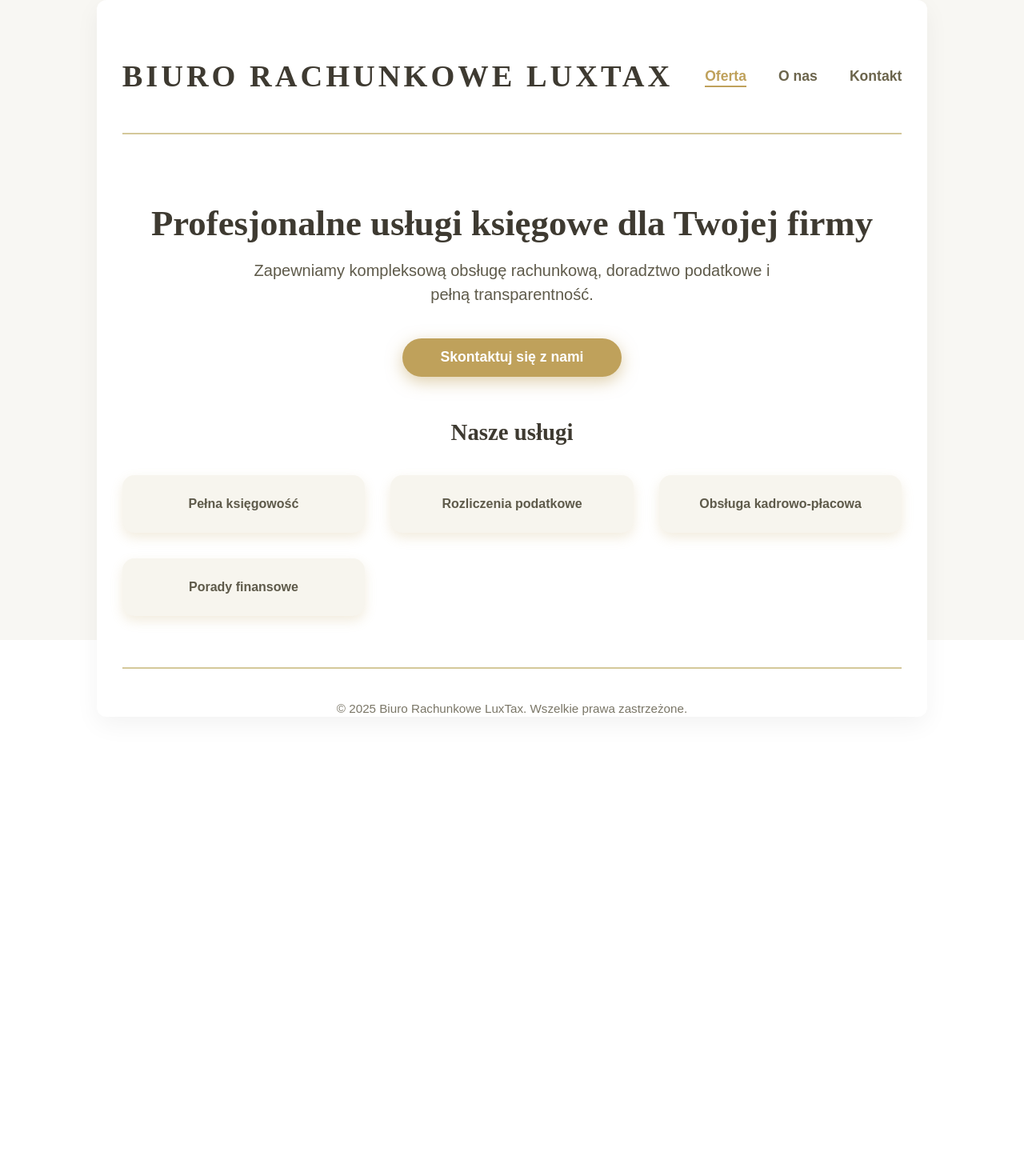
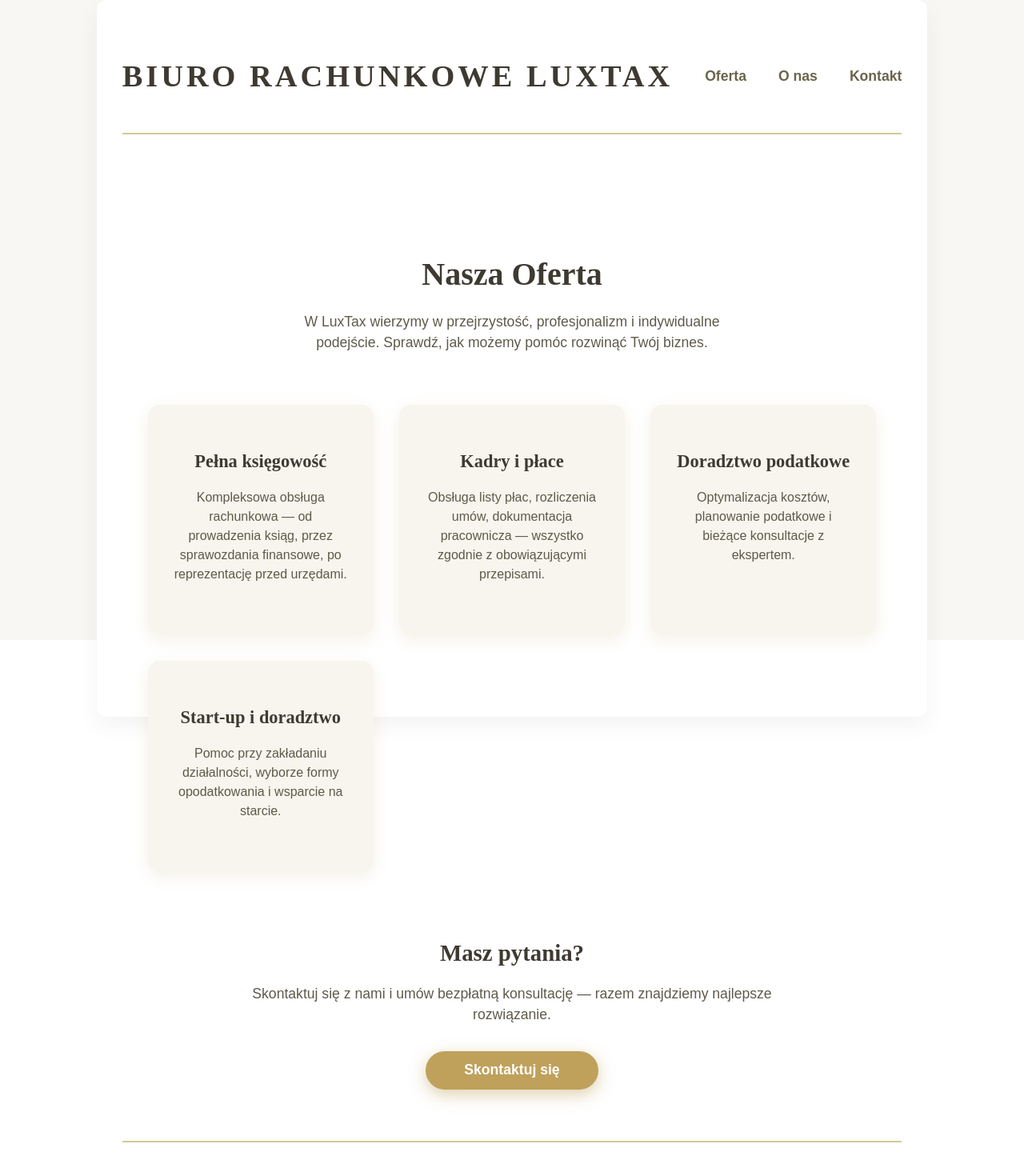
Before and after one commit to TreKooo/biuro-rach, a React (Vite) app: page / in a window 1280 px wide. Shown: the top 1470 px of the page at 80% size. Before the commit the page ends 937 px from the top, so only its background shows below. Built offline with nearby package versions, Linux system fonts and the light colour scheme.

Commit message:
Update Offer page with new design

```diff
--- a/package.json
+++ b/package.json
@@ -22,6 +22,7 @@
     "eslint": "^9.30.1",
     "eslint-plugin-react-hooks": "^5.2.0",
     "eslint-plugin-react-refresh": "^0.4.20",
+    "gh-pages": "^6.3.0",
     "globals": "^16.3.0",
     "typescript": "~5.8.3",
     "typescript-eslint": "^8.35.1",
--- a/src/App.tsx
+++ b/src/App.tsx
@@ -20,9 +20,8 @@ const App: React.FC = () => {
             <ul className="nav-list">
               <li>
                 <NavLink
-                  to="/"
+                  to="/offer"
                   className={({ isActive }) => (isActive ? "active" : "")}
-                  end
                 >
                   Oferta
                 </NavLink>
@@ -50,6 +49,7 @@ const App: React.FC = () => {
         <main className="main">
           <Routes>
             <Route path="/" element={<Offer />} />
+            <Route path="/offer" element={<Offer />} />
             <Route path="/about" element={<About />} />
             <Route path="/contact" element={<Contact />} />
           </Routes>
--- /dev/null
+++ b/src/pages/Offer.css
@@ -0,0 +1,88 @@
+.offer {
+  max-width: 1200px;
+  margin: 0 auto;
+  padding: 4rem 2rem;
+  text-align: center;
+}
+
+.offer-hero h2 {
+  font-family: "Playfair Display", serif;
+  font-size: 2.5rem;
+  margin-bottom: 1rem;
+  color: #3e3a31;
+}
+
+.offer-hero p {
+  font-family: "Montserrat", sans-serif;
+  font-size: 1.1rem;
+  color: #5e5a4a;
+  max-width: 600px;
+  margin: 0 auto 4rem;
+}
+
+.offer-services {
+  display: grid;
+  grid-template-columns: repeat(auto-fit, minmax(250px, 1fr));
+  gap: 2rem;
+}
+
+.service-card {
+  background: #f7f5ee;
+  padding: 2rem;
+  border-radius: 15px;
+  box-shadow: 0 6px 20px rgba(191, 161, 91, 0.15);
+  transition: box-shadow 0.3s ease, transform 0.2s ease;
+}
+
+.service-card:hover {
+  box-shadow: 0 10px 30px rgba(191, 161, 91, 0.3);
+  transform: translateY(-4px);
+}
+
+.service-card h3 {
+  font-family: "Playfair Display", serif;
+  font-size: 1.4rem;
+  margin-bottom: 1rem;
+  color: #3e3a31;
+}
+
+.service-card p {
+  font-family: "Montserrat", sans-serif;
+  font-size: 1rem;
+  color: #5e5a4a;
+  line-height: 1.5;
+}
+
+.offer-cta {
+  margin-top: 5rem;
+}
+
+.offer-cta h4 {
+  font-family: "Playfair Display", serif;
+  font-size: 1.8rem;
+  margin-bottom: 1rem;
+  color: #3e3a31;
+}
+
+.offer-cta p {
+  font-family: "Montserrat", sans-serif;
+  font-size: 1.1rem;
+  color: #5e5a4a;
+  margin-bottom: 2rem;
+}
+
+.btn-primary {
+  background-color: #bfa15b;
+  color: #fff;
+  padding: 0.8rem 2rem;
+  border: none;
+  border-radius: 30px;
+  font-family: "Montserrat", sans-serif;
+  font-size: 1rem;
+  cursor: pointer;
+  transition: background 0.3s ease;
+}
+
+.btn-primary:hover {
+  background-color: #a88c4c;
+}
--- a/src/pages/Offer.tsx
+++ b/src/pages/Offer.tsx
@@ -1,24 +1,61 @@
 import React from "react";
+import "./Offer.css"; // jeśli chcesz trzymać style oddzielnie
 
-const Offer: React.FC = () => (
-  <section className="hero">
-    <h2>Profesjonalne usługi księgowe dla Twojej firmy</h2>
-    <p>
-      Zapewniamy kompleksową obsługę rachunkową, doradztwo podatkowe i pełną
-      transparentność.
-    </p>
-    <button className="btn-primary">Skontaktuj się z nami</button>
+const Offer: React.FC = () => {
+  return (
+    <section className="offer">
+      <div className="offer-hero">
+        <h2>Nasza Oferta</h2>
+        <p>
+          W LuxTax wierzymy w przejrzystość, profesjonalizm i indywidualne
+          podejście. Sprawdź, jak możemy pomóc rozwinąć Twój biznes.
+        </p>
+      </div>
 
-    <section className="services" style={{ marginTop: "3rem" }}>
-      <h3>Nasze usługi</h3>
-      <ul>
-        <li>Pełna księgowość</li>
-        <li>Rozliczenia podatkowe</li>
-        <li>Obsługa kadrowo-płacowa</li>
-        <li>Porady finansowe</li>
-      </ul>
+      <div className="offer-services">
+        <div className="service-card">
+          <h3>Pełna księgowość</h3>
+          <p>
+            Kompleksowa obsługa rachunkowa — od prowadzenia ksiąg, przez
+            sprawozdania finansowe, po reprezentację przed urzędami.
+          </p>
+        </div>
+
+        <div className="service-card">
+          <h3>Kadry i płace</h3>
+          <p>
+            Obsługa listy płac, rozliczenia umów, dokumentacja pracownicza —
+            wszystko zgodnie z obowiązującymi przepisami.
+          </p>
+        </div>
+
+        <div className="service-card">
+          <h3>Doradztwo podatkowe</h3>
+          <p>
+            Optymalizacja kosztów, planowanie podatkowe i bieżące konsultacje z
+            ekspertem.
+          </p>
+        </div>
+
+        <div className="service-card">
+          <h3>Start-up i doradztwo</h3>
+          <p>
+            Pomoc przy zakładaniu działalności, wyborze formy opodatkowania i
+            wsparcie na starcie.
+          </p>
+        </div>
+      </div>
+
+      <div className="offer-cta">
+        <h4>Masz pytania?</h4>
+        <p>
+          Skontaktuj się z nami i umów bezpłatną konsultację — razem znajdziemy
+          najlepsze rozwiązanie.
+        </p>
+        <button className="btn-primary">Skontaktuj się</button>
+      </div>
     </section>
-  </section>
-);
+  );
+};
 
 export default Offer;
--- a/vite.config.ts
+++ b/vite.config.ts
@@ -1,7 +1,8 @@
 import { defineConfig } from "vite";
 import react from "@vitejs/plugin-react";
 
+// Ustaw base na nazwę repo!
 export default defineConfig({
-  base: "/biuro-rachunkowe/", // <-- nazwa Twojego repo
+  base: "/biuro-rach/",
   plugins: [react()],
 });
```
Also changed, not shown: 1 other file (tests, documents, lock files or other folders).
